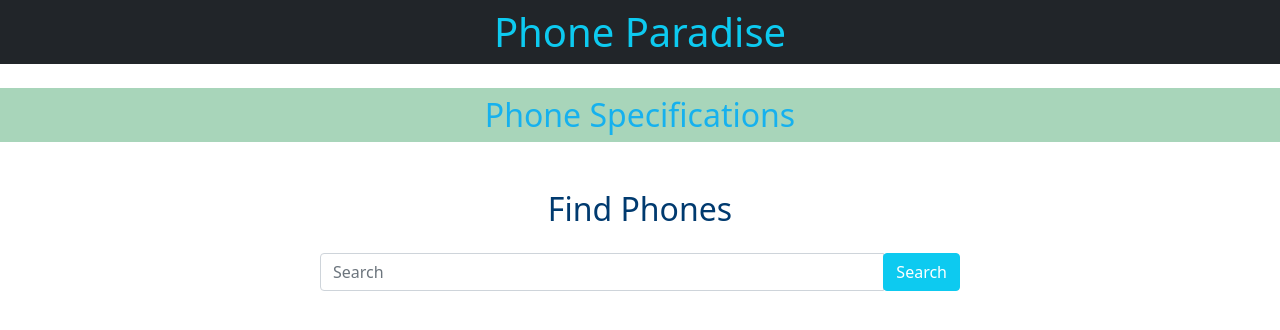
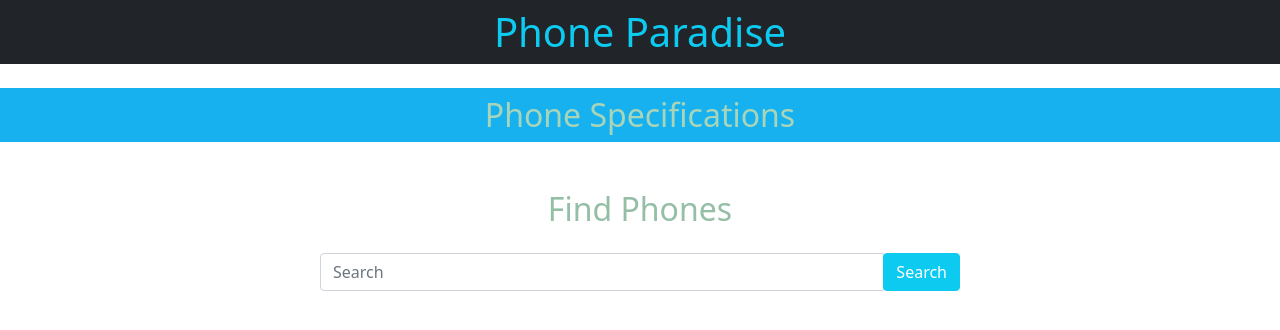
Before and after one commit to hoqradwan/phone-hunter, a plain HTML site: page phone-hunter-hoqradwan/index.html in a window 1280 px wide. Drawn offline with nearby package versions, Linux system fonts and the light colour scheme.

Commit message:
style added

```diff
--- a/phone-hunter-hoqradwan/css/style.css
+++ b/phone-hunter-hoqradwan/css/style.css
@@ -1,4 +1,4 @@
 .phone-spec{
-    background-color: #A8D5BAFF;
-     color: #16b1ee;
+    background-color: #16b1ee;
+    color: #A8D5BAFF;
 }
--- a/phone-hunter-hoqradwan/index.html
+++ b/phone-hunter-hoqradwan/index.html
@@ -26,7 +26,7 @@
         </section>
         <!-- Search phones -->
         <section>
-            <h2 class="mb-4 text-center" style="color: #003A6F;">Find Phones</h2>
+            <h2 class="mb-4 text-center" style="color: #94bea6;">Find Phones</h2>
             <div class="input-group mb-3 w-50 m-auto">
                 <input id="search-box" type="text" class="form-control" placeholder="Search" aria-label="Search"
                     aria-describedby="basic-addon2">
```
